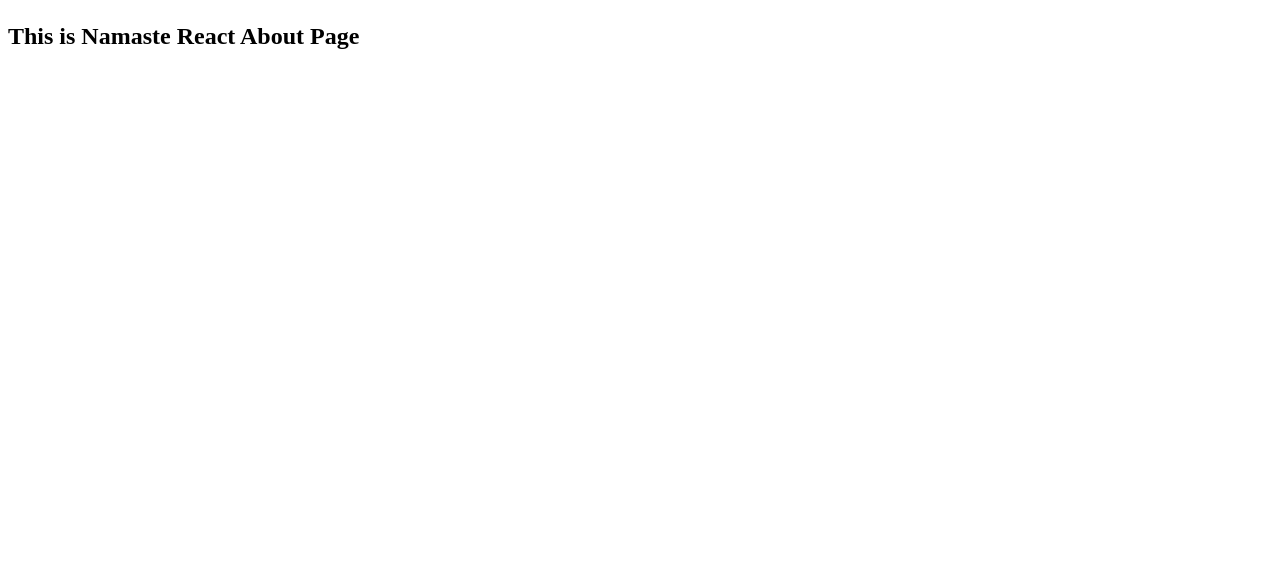
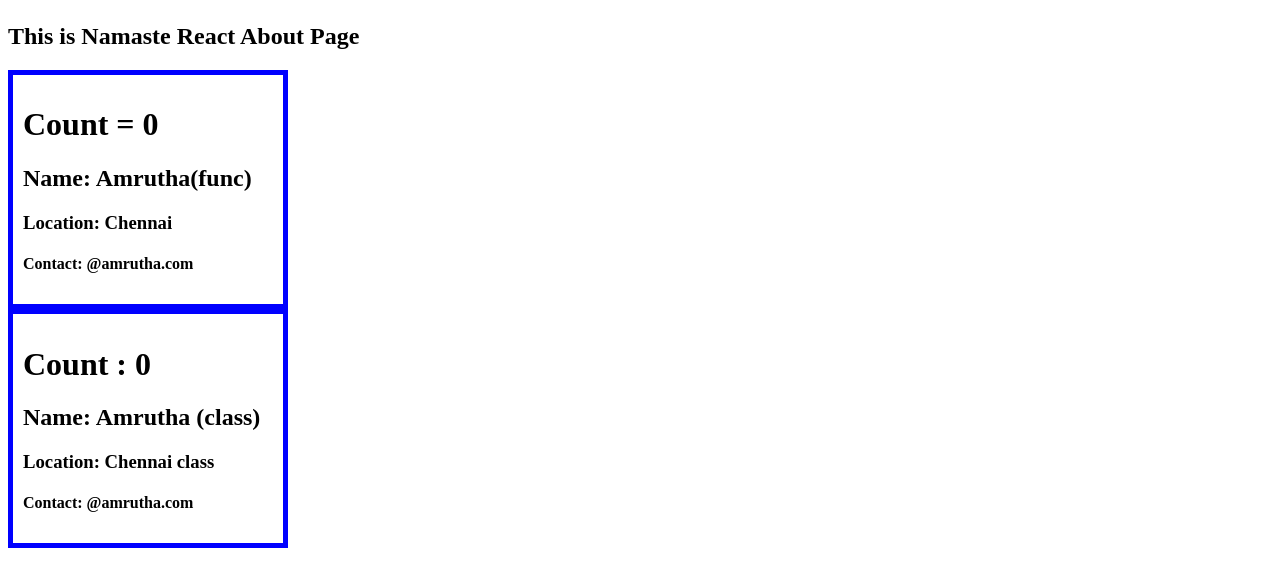
Before and after one commit to SaiAmrutha/food-ordering-app, a React (Vite) app: page /about in a window 1280 px wide. Shown: the part 221-797 px from the top of the page. Built offline with nearby package versions, Linux system fonts and the light colour scheme.

Commit message:
Learning and building in progress.

```diff
--- a/index.css
+++ b/index.css
@@ -68,3 +68,9 @@
 .filter {
   display: flex;
 }
+
+.user-card {
+  padding: 10px;
+  border: 5px solid blue;
+  width: 250px;
+}
--- a/src/App.js
+++ b/src/App.js
@@ -52,7 +52,7 @@ const appRouter = createBrowserRouter([
         element: <Contact />,
       },
       {
-        path: "/restaurants/:resId",
+        path: "/restaurants/:restId",
         element: <RestaurantMenu />,
       },
     ],
--- a/src/components/About.js
+++ b/src/components/About.js
@@ -1,8 +1,13 @@
+import User from "./User";
+import UserClass from "./UserClass";
+
 const About = () => {
   return (
     <div>
       <h1>About</h1>
       <h2>This is Namaste React About Page</h2>
+      <User name={"Amrutha(func)"} />
+      <UserClass name={"Amrutha (class)"} location={"Chennai class"} />
     </div>
   );
 };
--- a/src/components/RestaurantMenu.js
+++ b/src/components/RestaurantMenu.js
@@ -1,24 +1,33 @@
 import { useEffect, useState } from "react";
 import { useParams } from "../../node_modules/react-router-dom/dist/index";
-import { MENU_API1, MENU_API2 } from "../utils/constants";
+import { MENU_API1 } from "../utils/constants";
 import Shimmer from "./Shimmer";
+// import swiggyMockData from "../utils/newJson.json"
 
 const RestaurantMenu = () => {
   const [restoInfo, setRestoInfo] = useState(null);
-  const { resId } = useParams();
+  const { restId } = useParams();
+  console.log(restId);
 
   useEffect(() => {
     fetchMenu();
   }, []);
 
   const fetchMenu = async () => {
-    const data = await fetch(MENU_API1 + resId + MENU_API2);
+    // const data = await fetch(MENU_API1 + restId + MENU_API2);
+    const data = await fetch(MENU_API1(restId));
+    if (!data.ok) {
+      const text = await data.text();
+      console.error("API Error:", data.status, text);
+      return;
+    }
+
     const json = await data.json();
     console.log("Full response:", json);
-    console.log("Cards array:", json.data?.cards);
-    console.log("Card 2:", json.data?.cards[2]);
-    console.log("Restaurant info:", json.data?.cards[2]?.card?.card?.info);
-    setRestoInfo(json.data);
+    console.log("Cards array:", json?.data?.cards);
+    console.log("Card 2:", json?.data?.cards[2]);
+    console.log("Restaurant info:", json?.data?.cards[2]?.card?.card?.info);
+    setRestoInfo(json?.data);
   };
 
   if (restoInfo === null) return <Shimmer />;
@@ -27,7 +36,8 @@ const RestaurantMenu = () => {
     restoInfo?.cards[2]?.card?.card?.info || {};
 
   const { itemCards = [] } =
-    restoInfo?.groupedCard?.cardGroupMap?.REGULAR?.cards[1]?.card?.card || {};
+    restoInfo?.cards[4]?.groupedCard?.cardGroupMap?.REGULAR?.cards[1]?.card
+      ?.card?.itemCards || {};
   console.log(itemCards);
 
   return (
--- a/src/components/Shimmer.js
+++ b/src/components/Shimmer.js
@@ -1,18 +1,6 @@
 const Shimmer = () => {
   return (
     <div className="shimmer-container">
-      <div className="shimmer-card"></div>
-      <div className="shimmer-card"></div>
-      <div className="shimmer-card"></div>
-      <div className="shimmer-card"></div>
-      <div className="shimmer-card"></div>
-      <div className="shimmer-card"></div>
-      <div className="shimmer-card"></div>
-      <div className="shimmer-card"></div>
-      <div className="shimmer-card"></div>
-      <div className="shimmer-card"></div>
-      <div className="shimmer-card"></div>
-      <div className="shimmer-card"></div>
       <div className="shimmer-card"></div>
       <div className="shimmer-card"></div>
       <div className="shimmer-card"></div>
--- /dev/null
+++ b/src/components/User.js
@@ -0,0 +1,16 @@
+import { useState } from "react";
+
+const User = (props) => {
+  const [count, setCount] = useState(0);
+
+  return (
+    <div className="user-card">
+      <h1>Count = {count}</h1>
+      <h2>Name: {props.name}</h2>
+      <h3>Location: Chennai</h3>
+      <h4>Contact: @amrutha.com</h4>
+    </div>
+  );
+};
+
+export default User;
--- /dev/null
+++ b/src/components/UserClass.js
@@ -0,0 +1,28 @@
+import React from "react";
+
+class UserClass extends React.Component {
+  constructor(props) {
+    super(props);
+    // console.log(props);
+
+    this.state = {
+      count: 0,
+    };
+  }
+
+  render() {
+    const { name, location } = this.props;
+    const { count } = this.state;
+
+    return (
+      <div className="user-card">
+        <h1>Count : {count}</h1>
+        <h2>Name: {name}</h2>
+        <h3>Location: {location}</h3>
+        <h4>Contact: @amrutha.com</h4>
+      </div>
+    );
+  }
+}
+
+export default UserClass;
--- a/src/utils/constants.js
+++ b/src/utils/constants.js
@@ -1,7 +1,12 @@
 export const LOGO_URL =
   "https://graphicsfamily.com/wp-content/uploads/edd/2021/06/Editable-Photoshop-Food-Logo-Design-by-GraphicsFamily-scaled.jpg";
 
-export const MENU_API1 =
-  "https://www.swiggy.com/dapi/menu/pl?page-type=REGULAR_MENU&complete-menu=true&lat=12.9352403&lng=77.624532&catalog_qa=undefined&query=Burger&restaurantId=";
-export const MENU_API2 =
-  "&catalog_qa=undefined&query=Burger&submitAction=ENTER";
+// export const MENU_API1 = (restId) =>
+//   `https://www.swiggy.com/city/bangalore/mcdonalds-5th-block-koramangala-rest23678?restaurant_id={restId}`;
+
+// export const MENU_API2 = "&source=collection&query=Burger";
+
+// export const MENU_API = `https://www.swiggy.com/dapi/menu/pl?page-type=REGULAR_MENU&complete-menu=true&restaurantId=${restId}&catalog_qa=undefined&submitAction=ENTER`;
+
+export const MENU_API1 = (restId) =>
+  `https://www.swiggy.com/dapi/menu/pl?page-type=REGULAR_MENU&complete-menu=true&lat=12.9352403&lng=77.624532&restaurantId={resId}&catalog_qa=undefined&submitAction=ENTER`;
```
